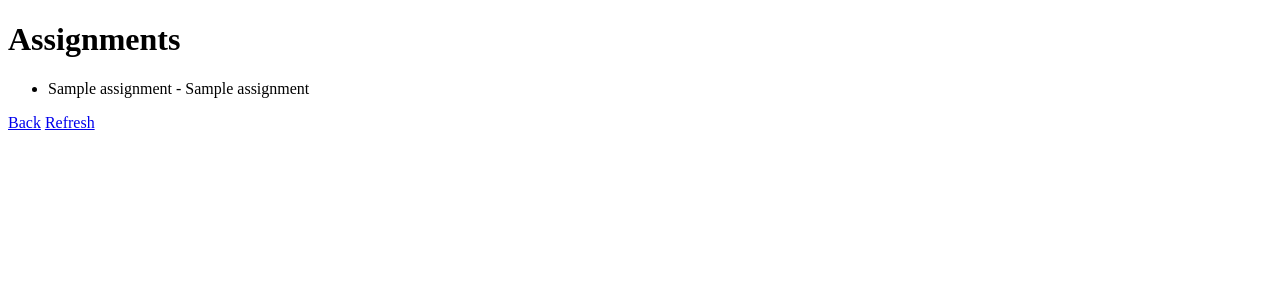
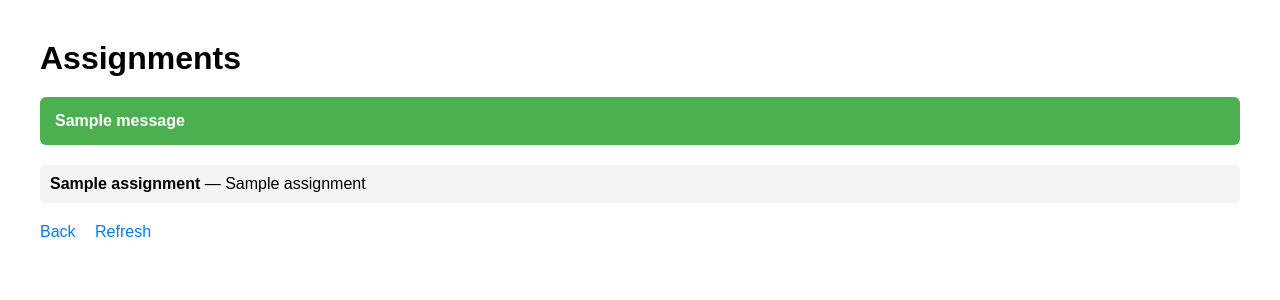
Before and after one commit to WilliamHoman1/Assignment-Manager, a Flask app: template templates/assignments.html in a window 1280 px wide. Shown: the top 300 px of the page. Run offline with Flask 3, Linux system fonts and the light colour scheme; the template is opened without the code that fills it: most values are stand-ins (such as "Sample title", 1, 10 or a date in 2020); one stand-in notice (Sample message) is shown.

Commit message:
Save Four

```diff
--- a/app.py
+++ b/app.py
@@ -1,55 +1,57 @@
 from flask import Flask, render_template, request, redirect, url_for, flash
 import sqlite3
 import os
+import uuid
+from build_assignment import create_assignment
 
-# GitLab helper
-from gitlab_utils import list_problem_folders
-
-# Flask app
+# Flask setup
 app = Flask(__name__)
 app.secret_key = "dev-secret-key"
 
+BASE_DIR = os.path.abspath(os.path.dirname(__file__))
+DB_PATH = os.path.join(BASE_DIR, "assignments.db")
 
-# Creates home page
+
+# Home
 @app.route("/")
 def home():
     return render_template("index.html")
 
 
-# Creates view assignments component
+# View assignments (use rowid or id)
 @app.route("/assignments")
 def assignments():
-    conn = sqlite3.connect("assignments.db")
+    conn = sqlite3.connect(DB_PATH)
     c = conn.cursor()
-    c.execute("SELECT id, title FROM assignments")
+
+    # Use rowid (auto number) instead of long UUID
+    c.execute("SELECT rowid, title FROM assignments")
     rows = c.fetchall()
+
     conn.close()
+
     return render_template("assignments.html", assignments=rows)
 
-
-# Creates the assignments for the web app
-
+# Create assignment ( unique ID)
 @app.route("/create", methods=["POST"])
 def create():
     title = request.form["title"]
-    assignment_id = "A" + title[:3].upper()
 
-    create_assignment(assignment_id, title, [])
+    # Generate truly unique ID
+    assignment_id = str(uuid.uuid4())
+
+    # Insert using DB path
+    create_assignment(assignment_id, title, [], db_name=DB_PATH)
 
     flash("Assignment created successfully!")
-    return redirect(url_for('home'))
+    return redirect(url_for('assignments'))
 
 
-
-# Supposed to display the problems from gitlab, however not figured out yet
-
-import os
-
+# View problems (local)
 @app.route("/problems")
 def problems():
-    base_dir = "cs2-problem-repo"  # problem directory
+    base_dir = os.path.join(BASE_DIR, "cs2-problem-repo")
 
-    # List directories inside problems file
     if not os.path.exists(base_dir):
         return "No problems folder found."
 
@@ -62,14 +64,13 @@ def problems():
     return render_template("problems.html", problems=folders)
 
 
-# Links assignments to assignment builder
-
+# Link assignment to problem
 @app.route("/link", methods=["POST"])
 def link():
     assignment_id = request.form["assignment_id"]
     problem_id = request.form["problem_id"]
 
-    conn = sqlite3.connect("assignments.db")
+    conn = sqlite3.connect(DB_PATH)
     c = conn.cursor()
 
     c.execute(
@@ -83,6 +84,5 @@ def link():
     return "Linked!"
 
 
-
 if __name__ == "__main__":
     app.run(debug=True)
--- a/create_db.py
+++ b/create_db.py
@@ -1,6 +1,7 @@
 import sqlite3
 
 def create_database(db_name='assignments.db'):
+    """Creates sqlite3 database"""
     conn = sqlite3.connect(db_name)
     c = conn.cursor()
 
--- a/gitlab_utils.py
+++ b/gitlab_utils.py
@@ -1,6 +1,8 @@
 import gitlab
 import os
 
+
+# Messing around with gitlab integration , still in progress
 def get_gitlab_client():
     token = os.getenv("GITLAB_TOKEN")
     return gitlab.Gitlab("https://gitlab.com", private_token=token)
--- a/main.py
+++ b/main.py
@@ -3,6 +3,7 @@ from insert_problems import insert_sample_problems
 from build_assignment import create_assignment
 from export_assignment import export_assignment
 
+#Creates database w sample problems
 
 def main():
     create_database()
--- a/templates/assignments.html
+++ b/templates/assignments.html
@@ -2,17 +2,85 @@
 <html>
 <head>
     <title>Assignments</title>
+
+    <style>
+        body {
+            font-family: Arial, sans-serif;
+            margin: 40px;
+        }
+
+        h1 {
+            margin-bottom: 20px;
+        }
+
+        .flash-banner {
+            background-color: #4CAF50;
+            color: white;
+            padding: 15px;
+            margin-bottom: 20px;
+            border-radius: 6px;
+            font-weight: bold;
+        }
+
+        ul {
+            list-style-type: none;
+            padding: 0;
+        }
+
+        li {
+            background: #f4f4f4;
+            padding: 10px;
+            margin-bottom: 8px;
+            border-radius: 5px;
+        }
+
+        .nav-links {
+            margin-top: 20px;
+        }
+
+        .nav-links a {
+            margin-right: 15px;
+            text-decoration: none;
+            color: #007BFF;
+        }
+
+        .nav-links a:hover {
+            text-decoration: underline;
+        }
+    </style>
 </head>
+
 <body>
+
     <h1>Assignments</h1>
 
-    <ul>
-        {% for id, title in assignments %}
-            <li>{{ id }} - {{ title }}</li>
-        {% endfor %}
-    </ul>
+    <!-- Flash Message Banner -->
+    {% with messages = get_flashed_messages() %}
+      {% if messages %}
+        <div class="flash-banner">
+          {% for message in messages %}
+            {{ message }}
+          {% endfor %}
+        </div>
+      {% endif %}
+    {% endwith %}
 
-    <a href="/">Back</a>
+    <!-- Assignment List -->
+    {% if assignments %}
+        <ul>
+            {% for id, title in assignments %}
+                <li><strong>{{ id }}</strong> — {{ title }}</li>
+            {% endfor %}
+        </ul>
+    {% else %}
+        <p>No assignments created yet.</p>
+    {% endif %}
+
+    <!-- Navigation -->
+    <div class="nav-links">
+        <a href="/">Back</a>
+        <a href="/assignments">Refresh</a>
+    </div>
+
 </body>
 </html>
-<a href="/assignments">Refresh</a>
--- a/templates/index.html
+++ b/templates/index.html
@@ -1,3 +1,4 @@
+    <!-- Home page creation -->
 <!DOCTYPE html>
 <html>
 <head>
```
Also changed, not shown: build_assignment.py (+18 -14 lines), insert_problems.py (+65 -59 lines).
